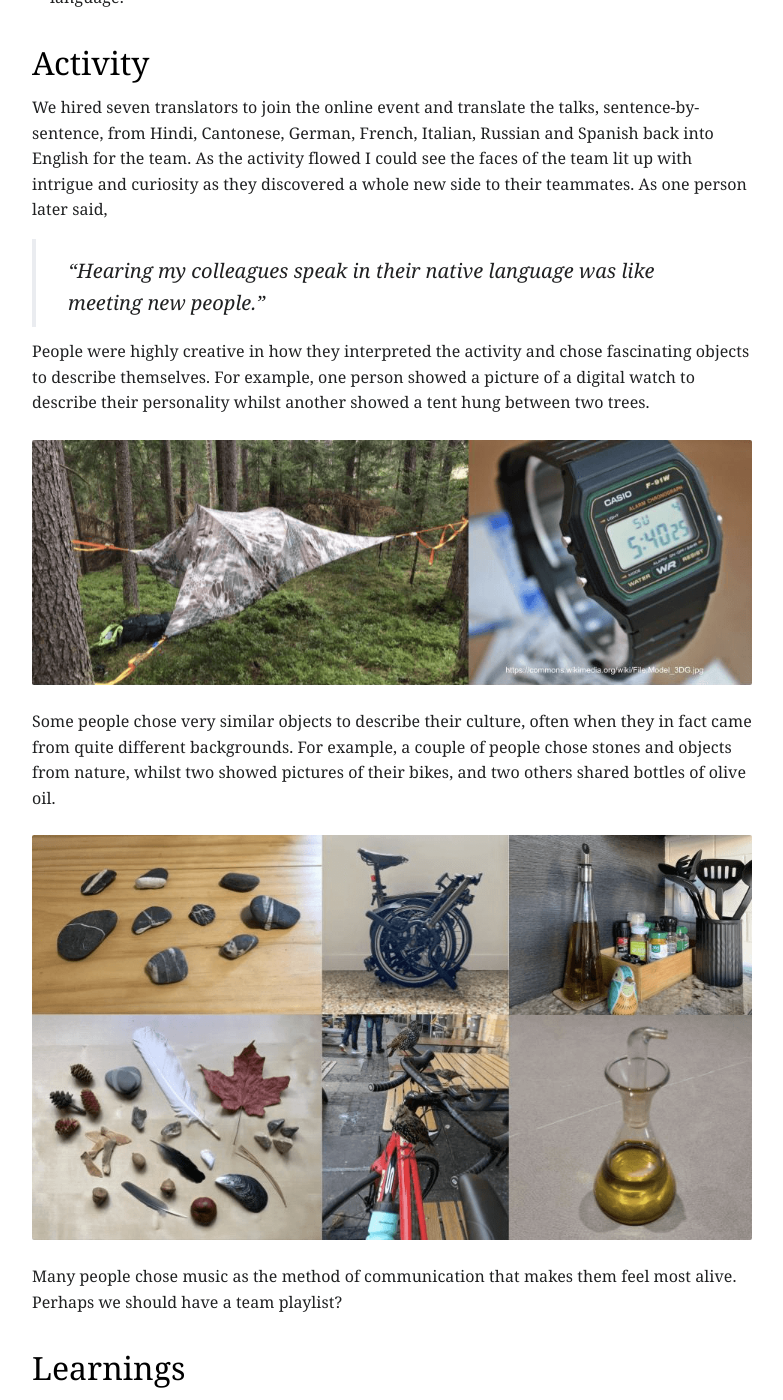
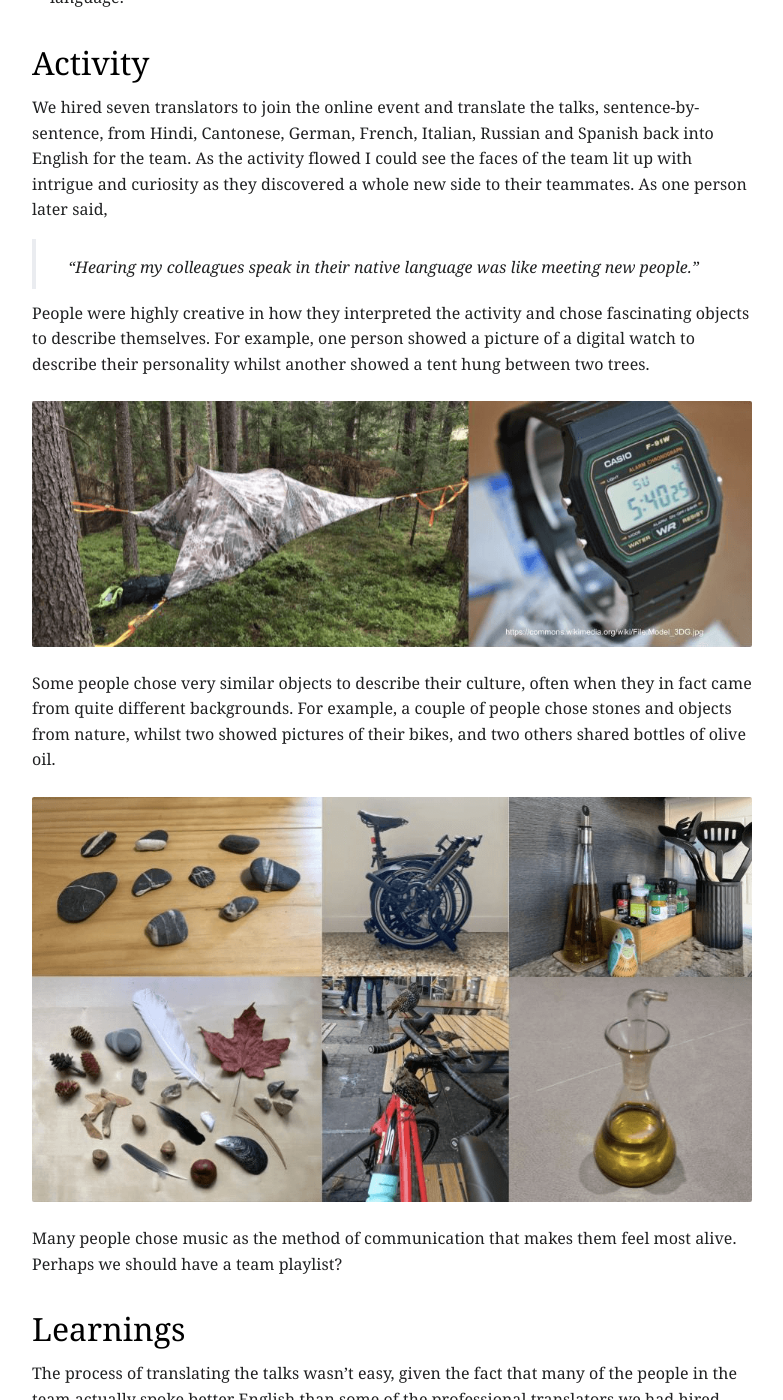
Before and after one commit to wikimedia/design-blog, a Jekyll site: the page built from _posts/2022-01-10-surfacing-and-embracing-diversity-within-your-team.md, in a window 1280 px wide and 1400 px high, scrolled down 2054 px. Shown: the whole window, without its empty margins (248-1031 px from the left). Built offline with Jekyll 4.4.1, drawn with Linux system fonts in a browser that asks for light colours; some web fonts are replaced.

Commit message:
styles: adjust <blockquote> font-size
Bug: T331244
Change-Id: Ie0d68e3292abb4fab20b94fa69889c2bb408d90f

```diff
--- a/assets/styles/wmui-blog.css
+++ b/assets/styles/wmui-blog.css
@@ -24,6 +24,10 @@ figcaption {
 	font-size: 1.2rem;
 	line-height: 1.5;
 	text-align: center;
+}
+
+blockquote {
+	font-size: 1.6rem;
 }
 
 .post__table td {
```
Also changed, not shown: 1 other file.
